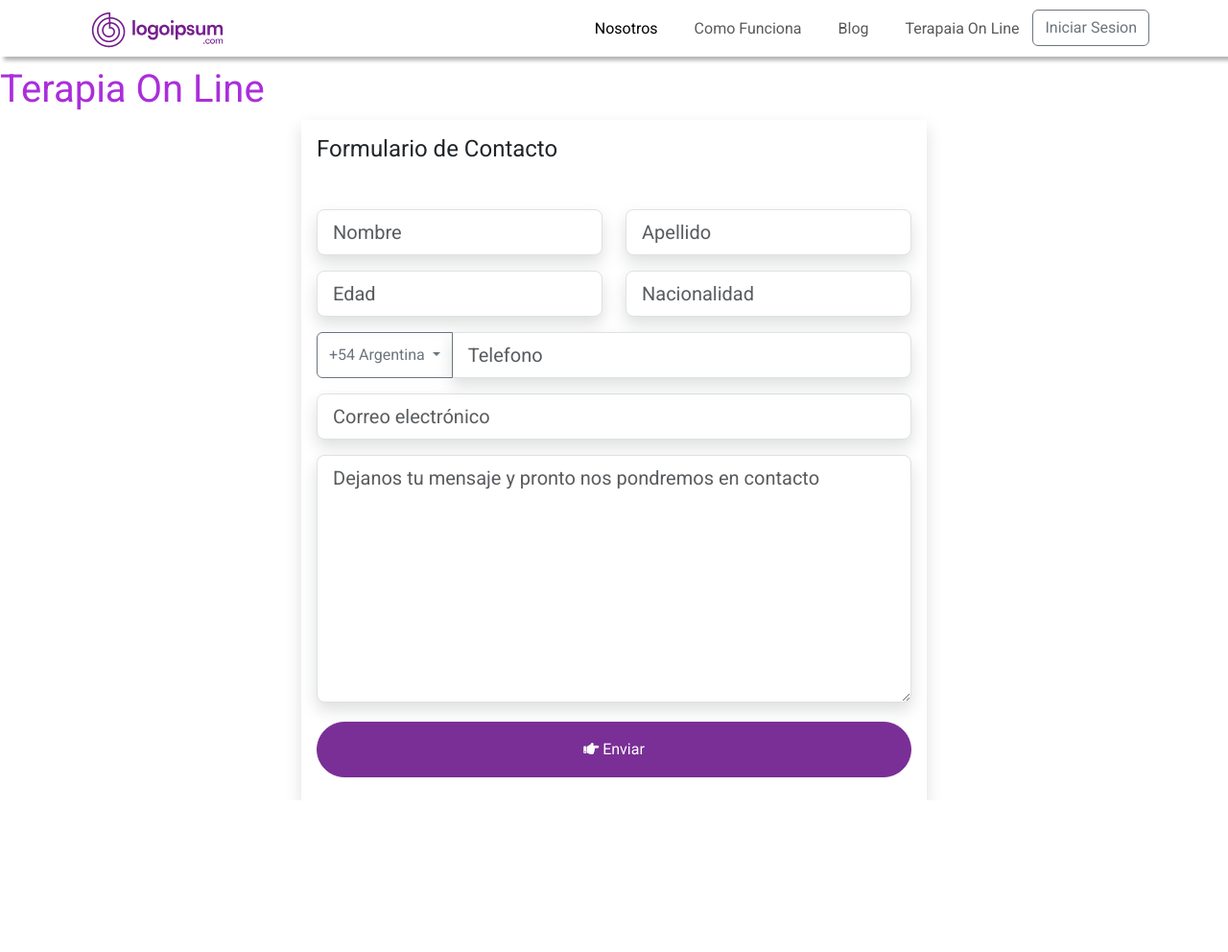
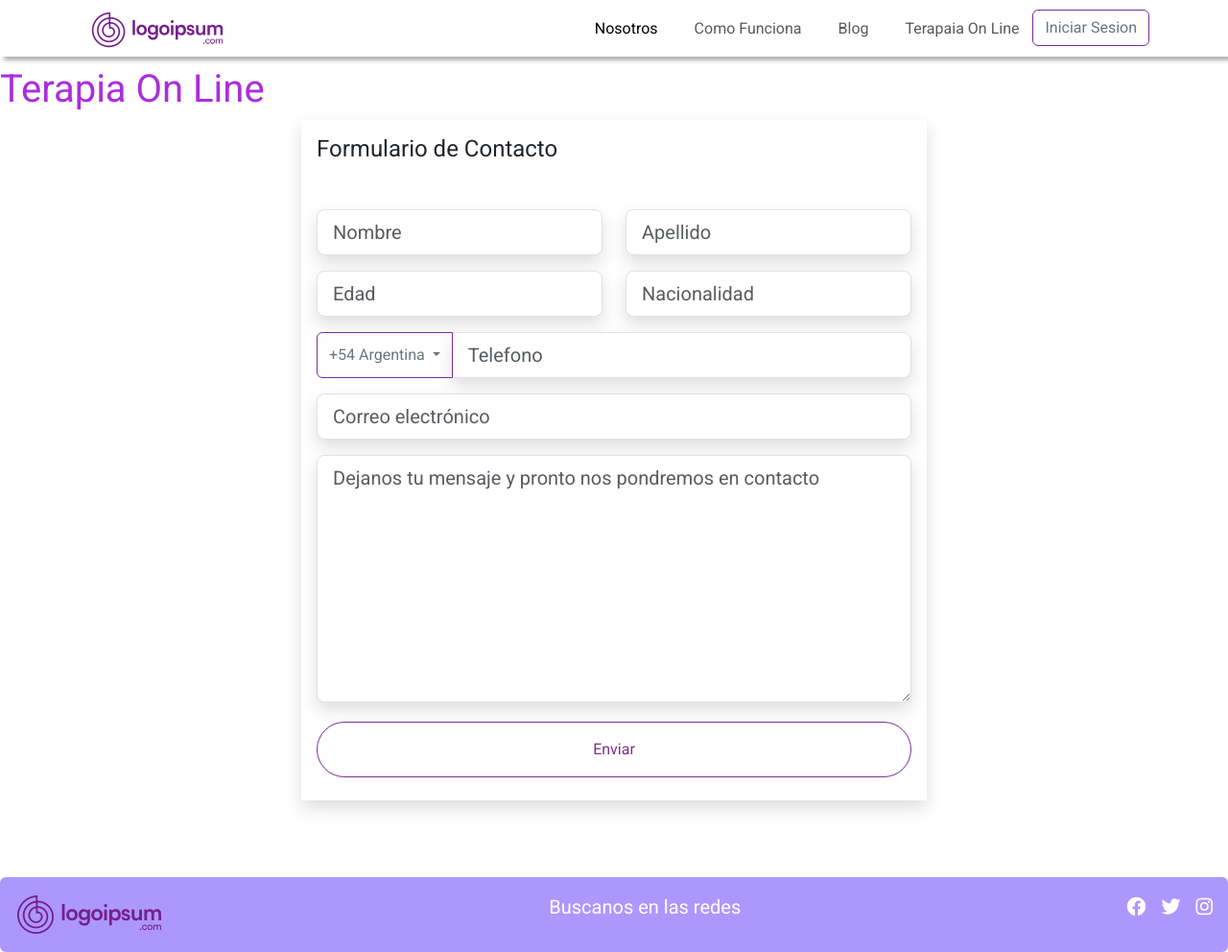
Before and after one commit to ConsuMG/PF-GonzalezConsuelo, a plain HTML site: page Pages/Terapia On Line.html in a window 1280 px wide. Shown: the whole page at 96% size. Before the commit the page ends 834 px from the top, so only its background shows below. Drawn offline with Linux system fonts and the light colour scheme; files whose address does not match are found by name.

Commit message:
se agrego footer

```diff
--- a/CSS/Style.css
+++ b/CSS/Style.css
@@ -26,6 +26,7 @@
 
 body {
   font-family: "Roboto", sans-serif;
+  overflow-x: hidden;
 }
 
 h1 {
@@ -58,6 +59,37 @@ h2 {
     border-color 0.15s ease-in-out 0s, box-shadow 0.15s ease-in-out 0s;
 }
 
+.btn {
+  background-color: transparent;
+  border-color: #7a2f96;
+}
+
+.btn a:hover {
+  color: #aa2edb;
+}
+
+#button--enviar {
+  background-color: transparent;
+  border-color: #7a2f96;
+  color: #7a2f96;
+}
+
+#button--enviar :hover {
+  border-color: #7a2f96;
+  color: #7a2f96;
+}
+
+footer {
+  box-sizing: border-box;
+  background-color: #ac98fd;
+  color: white;
+  margin-top: 5rem;
+}
+
 .btn-primaryn :hover {
   background-color: #aa2edb;
 }
+
+.fab {
+  color: white;
+}
--- a/Pages/Terapia On Line.html
+++ b/Pages/Terapia On Line.html
@@ -83,7 +83,11 @@
 
                 <!-- inicio Sesión (PROXIMAMENTE) -->
                 <div>
-                  <button class="btn btn-outline-secondary" type="">
+                  <button
+                    class="btn btn-outline-secondary"
+                    type=""
+                    id="btn--navbar"
+                  >
                     Iniciar Sesion
                   </button>
                 </div>
@@ -98,7 +102,7 @@
     <!-- fin encabezado -->
     <h1>Terapia On Line</h1>
 
-    <!-- formulario 2 -->
+    <!-- Inicio formulario -->
     <div class="conteiner">
       <div class="row justify-content-md-center">
         <div class="col-12 col-lg-6 bg-white shadow p-3">
@@ -188,8 +192,8 @@
                 <button
                   class="btn btn-primary rounded-pill pt-3 pb-3"
                   type="button"
+                  id="button--enviar"
                 >
-                  <i class="fas fa-hand-point-right"></i>
                   Enviar
                 </button>
               </div>
@@ -198,7 +202,39 @@
         </div>
       </div>
     </div>
-    <!-- fin formulario 1 -->
+    <!-- fin formulario -->
+
+    <!-- Inicio Footer -->
+
+    <footer class="conteiner p-3 rounded">
+      <div class="d-lg-flex align-items-center justify-content-between">
+        <div>
+          <span>
+            <a href="../index.html">
+              <img src="../IMG/Logo_violeta.svg" alt="logo_sitio" />
+            </a>
+          </span>
+        </div>
+        <div>
+          <p class="fs-5">Buscanos en las redes</p>
+        </div>
+
+        <div>
+          <ul class="d-flex gap-3 list-unstyled fs-5">
+            <li>
+              <a href="#"><i class="fab fa-facebook"></i></a>
+            </li>
+            <li>
+              <a href="#"><i class="fab fa-twitter"></i></a>
+            </li>
+            <li>
+              <a href="#"><i class="fab fa-instagram"></i></a>
+            </li>
+          </ul>
+        </div>
+      </div>
+    </footer>
+    <!-- Fin Footer -->
 
     <script src="bootstrap-5.3.0-alpha1-dist/js/bootstrap.js"></script>
   </body>
```
